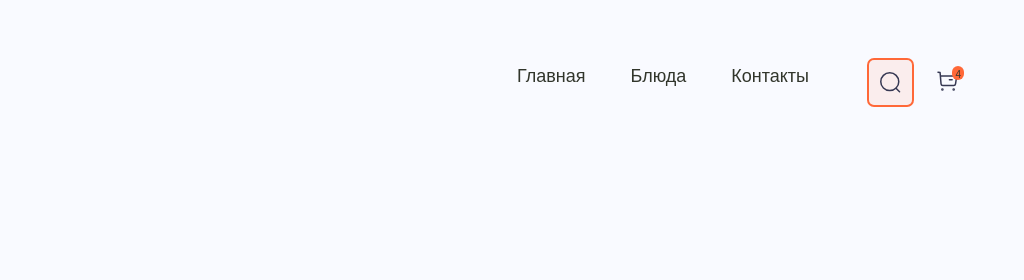
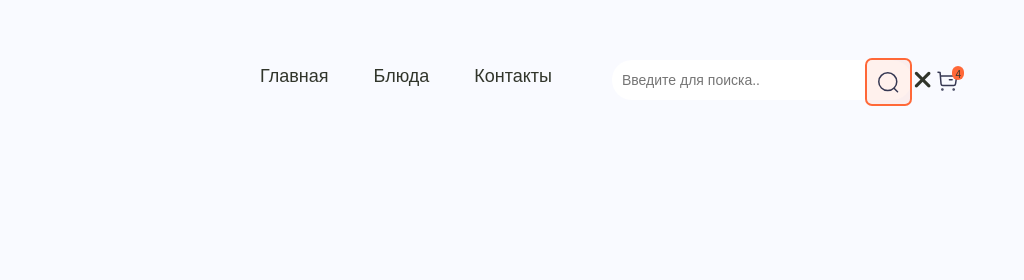
Before and after one commit to devreunion17/simple-food, a website: page app/index.html in a window 1280 px wide. Both pictures are taken after a click on the button 1146 px from the left and 82 px from the top of the page. Shown: the top 280 px of the page, 256-1280 px from the left. Drawn offline with nearby package versions, Linux system fonts and the light colour scheme; files that its build step writes are made by us from their sources.

Commit message:
lesson13

```diff
--- a/app/index.html
+++ b/app/index.html
@@ -7,18 +7,18 @@
   <meta name="viewport" content="width=device-width, initial-scale=1.0">
   <title>Simple food|Лучьший сервис доставки еды</title>
   <link rel="shortcut icon" href="../favicon.png">
-
   <link rel="stylesheet" href="css/slick-theme.css">
   <link rel="stylesheet" href="css/slick.css">
   <link rel="stylesheet" href="css/style.min.css">
 </head>
 
 <body>
+  <div class="wrapper">
     <header class="header">
       <div class="container">
         <div class="header__inner">
           <a class="logo" href="#">
-          <img class="logo__img" src="/images/logo.svg" alt="логотип сайта">
+            <img class="logo__img" src="images/logo.svg" alt="логотип сайта">
           </a>
           <nav class="menu">
             <ul class="menu__list">
@@ -36,18 +36,23 @@
 
           <ul class="usernav">
             <li class="usernav__item">
-            <!-- <form>
-              <input type="text" placeholder="Искать здесь...">
-              <button type="submit"></button>
-            </form> -->
-            <button class="usernav__button animation2 button">
+              <div class="search-box">
+                <input type="text" placeholder="Введите для поиска..">
+                <div class="search-btn">
+                  <i class="fa"> <button class="usernav__button animation2 button">
                       <svg width="21" height="22" viewbox="0 0 21 22" fill="none" xmlns="http://www.w3.org/2000/svg">
                         <ellipse cx="9.76663" cy="10.6301" rx="8.98856" ry="8.88424" stroke="#363853" stroke-width="1.5"
                           stroke-linecap="round" stroke-linejoin="round" />
-                <path d="M16.0184 17.2708L19.5424 20.7448" stroke="#363853" stroke-width="1.5" stroke-linecap="round"
-                  stroke-linejoin="round" />
+                        <path d="M16.0184 17.2708L19.5424 20.7448" stroke="#363853" stroke-width="1.5"
+                          stroke-linecap="round" stroke-linejoin="round" />
                       </svg>
-            </button>
+                    </button></i>
+                </div>
+                <div class="cancel-btn">
+                  <i class="fas fa-times"></i>
+                </div>
+                <div class="search-data"></div>
+              </div>
             </li>
 
             <li class="usernav__item">
@@ -93,9 +98,6 @@
         </div>
       </div>
     </section>
-
-
-
 
     <main class="main">
       <section class="top-products">
@@ -568,7 +570,9 @@
                           stroke="#31352B" stroke-width="1.5" stroke-linecap="round" stroke-linejoin="round" />
                       </g>
                     </g>
-                </svg> +39068057043</a></li>
+                  </svg> +39068057043</a>
+              </li>
+
               <li class="footer__top-list--item">
                 <a class="footer__top--link" href="mailto:support@sfood.com"><svg width="24" height="24"
                     viewbox="0 0 24 24" fill="none" xmlns="http://www.w3.org/2000/svg">
@@ -585,14 +589,15 @@
                   </svg> support@sfood.com</a>
               </li>
             </ul>
+
             <ul class="footer__social">
               <li class="footer__social--item ">
                 <a class="footer__social--link animation2" href="#"><img class="footer__social--icon "
                     src="images/icons/facebook.svg" alt="иконка фейсбука"></a>
               </li>
               <li class="footer__social--item">
-              <a class="footer__social--link" href="#"><img class="footer__social--icon" src="images/icons/twitter.svg"
-                  alt="иконка твиттера"></a>
+                <a class="footer__social--link" href="#"><img class="footer__social--icon"
+                    src="images/icons/twitter.svg" alt="иконка твиттера"></a>
               </li>
               <li class="footer__social--item">
                 <a class="footer__social--link" href="#"><img class="footer__social--icon"
@@ -607,9 +612,38 @@
         </div>
       </div>
     </footer>
-
+  </div>
 
   <script src="https://ajax.googleapis.com/ajax/libs/jquery/3.6.0/jquery.min.js"></script>
+  <script src="https://kit.fontawesome.com/3d0e27e432.js"></script>
+  <script>
+    const searchBtn = document.querySelector(".search-btn");
+    const cancelBtn = document.querySelector(".cancel-btn");
+    const searchBox = document.querySelector(".search-box");
+    const searchInput = document.querySelector("input");
+    const searchData = document.querySelector(".search-data");
+    searchBtn.onclick = () => {
+      searchBox.classList.add("active");
+      searchInput.classList.add("active");
+      searchBtn.classList.add("active");
+      cancelBtn.classList.add("active");
+      if (searchInput.value != "") {
+        let values = searchInput.value;
+        searchData.classList.remove("active");
+        searchData.innerHTML = "Вы только что набрали " + "<span style='font-weight: 500;'>" + values + "</span>";
+      } else {
+        searchData.innerHTML = "";
+      }
+    }
+    cancelBtn.onclick = () => {
+      searchBox.classList.remove("active");
+      searchInput.classList.remove("active");
+      searchBtn.classList.remove("active");
+      cancelBtn.classList.remove("active");
+      searchData.classList.add("active");
+      searchInput.value = "";
+    }
+  </script>
   <script src="js/slick.min.js"></script>
   <script src="js/mixitup.min.js"></script>
   <script src="js/main.min.js"></script>
--- a/app/js/main.js
+++ b/app/js/main.js
@@ -4,8 +4,10 @@ $(function () {
       dots: true
     });
 
-  var mixer = mixitup('.top-products__content');
+
 
 
 
 });
+
+ var mixer = mixitup('.top-products__content');
--- a/app/scss/_global.scss
+++ b/app/scss/_global.scss
@@ -1,6 +1,6 @@
 body {
   font-size: 20px;
-  background-color: #F9FAFF;
+  background-color: $silver-100;
   font-family: 'Rubik', sans-serif;
   line-height: 1.5;
   color: $default;
--- a/app/scss/style.scss
+++ b/app/scss/style.scss
@@ -4,6 +4,96 @@
 @import 'global';
 
 
+.wrapper {
+  min-height: 100%;
+  display: flex;
+  flex-direction: column;
+}
+
+.search-box {
+  height: 40px;
+  width: 40px;
+  position: relative;
+  transition: all 0.4s cubic-bezier(0.68, -0.55, 0.265, 1.55);
+
+  input {
+    height: 100%;
+    width: 100%;
+    border: none;
+    border-radius: 20px;
+    font-size: 14px;
+    padding: 0 40px 0 10px;
+    outline: none;
+    opacity: 0;
+    transition: all 0.4s cubic-bezier(0.68, -0.55, 0.265, 1.55);
+  }
+
+  .search-btn {
+    position: absolute;
+    top: 50%;
+    right: 0;
+    z-index: 99;
+    background-color: $silver-100;
+    width: 40px;
+    height: 40px;
+    font-size: 20px;
+    line-height: 40px;
+    transform: translateY(-50%);
+    cursor: pointer;
+    transition: all 0.4s cubic-bezier(0.68, -0.55, 0.265, 1.55);
+  }
+
+  .cancel-btn {
+    position: absolute;
+    top: 50%;
+    right: 10px;
+    transform: translateY(-50%);
+    cursor: pointer;
+    line-height: 40px;
+    font-size: 25px;
+    transition: all 0.5s 0.2s cubic-bezier(0.68, -0.55, 0.265, 1.55);
+  }
+}
+
+.search-box.active {
+  width: 300px;
+}
+
+.search-box .search-btn.active {
+  position: absolute;
+  top: 50%;
+  right: 5px;
+  width: 40px;
+  height: 40px;
+  border-radius: 50%;
+  background-color: #FFFFFF;
+  transform: translateY(-50%) rotate(360deg);
+}
+
+.search-box .cancel-btn.active {
+  right: -20px;
+  transform: translateY(-50%) rotate(360deg);
+}
+
+.search-box input.active {
+  opacity: 1;
+}
+
+.search-box .search-data {
+  text-align: center;
+  padding-top: 7px;
+  font-size: 18px;
+  word-wrap: break-word;
+}
+
+.search-box .search-data.active {
+  display: none;
+}
+
+
+.main {
+  flex: 1 1 auto;
+}
 
 .logo__img {
   border: 2px;
@@ -54,7 +144,7 @@
 
   &__button {
     padding: 11px 11px 6px 11px;
-    background-color: inherit;
+    background-color: transparent;
     transition: background-color 0.4s, color 0, 4s, box-shadow 0.4s;
   }
 
@@ -76,8 +166,6 @@
     text-align: center;
   }
 }
-
-
 
 .hero {
   &__inner {
@@ -407,10 +495,6 @@
 }
 
 
-
-
-
-
 .rewiev {
   text-align: center;
   margin-bottom: 120px;
@@ -522,7 +606,6 @@
 
 }
 
-
 .footer {
   &__top {
     display: flex;
@@ -571,30 +654,30 @@
 }
 
 
-// .form {
-//   width: 200px;
-//   font-style: normal;
+.form {
+  width: 200px;
+  font-style: normal;
 
-//   &__button {
-//     padding: 13px 38px;
-//   }
+  &__button {
+    padding: 13px 38px;
+  }
 
-//   &__input {
-//     width: 100%;
-//     margin-bottom: 10px;
-//     padding: 10px 15px;
-//     border: 1px solid $gray;
-//     border-radius: 5px;
+  &__input {
+    width: 100%;
+    margin-bottom: 10px;
+    padding: 10px 15px;
+    border: 1px solid $gray;
+    border-radius: 5px;
 
-//     &:focus {
-//       box-shadow: 0px 0px 0px 2px #FF6838;
-//     }
+    &:focus {
+      box-shadow: 0px 0px 0px 2px #FF6838;
+    }
 
-//     &:hover::placeholder {
-//       color: $title;
-//     }
-//   }
-// }
+    &:hover::placeholder {
+      color: $title;
+    }
+  }
+}
 
 
 
```
Also changed, not shown: app/js/main.min.js. Lines whose indentation alone changed are shown as unchanged.
